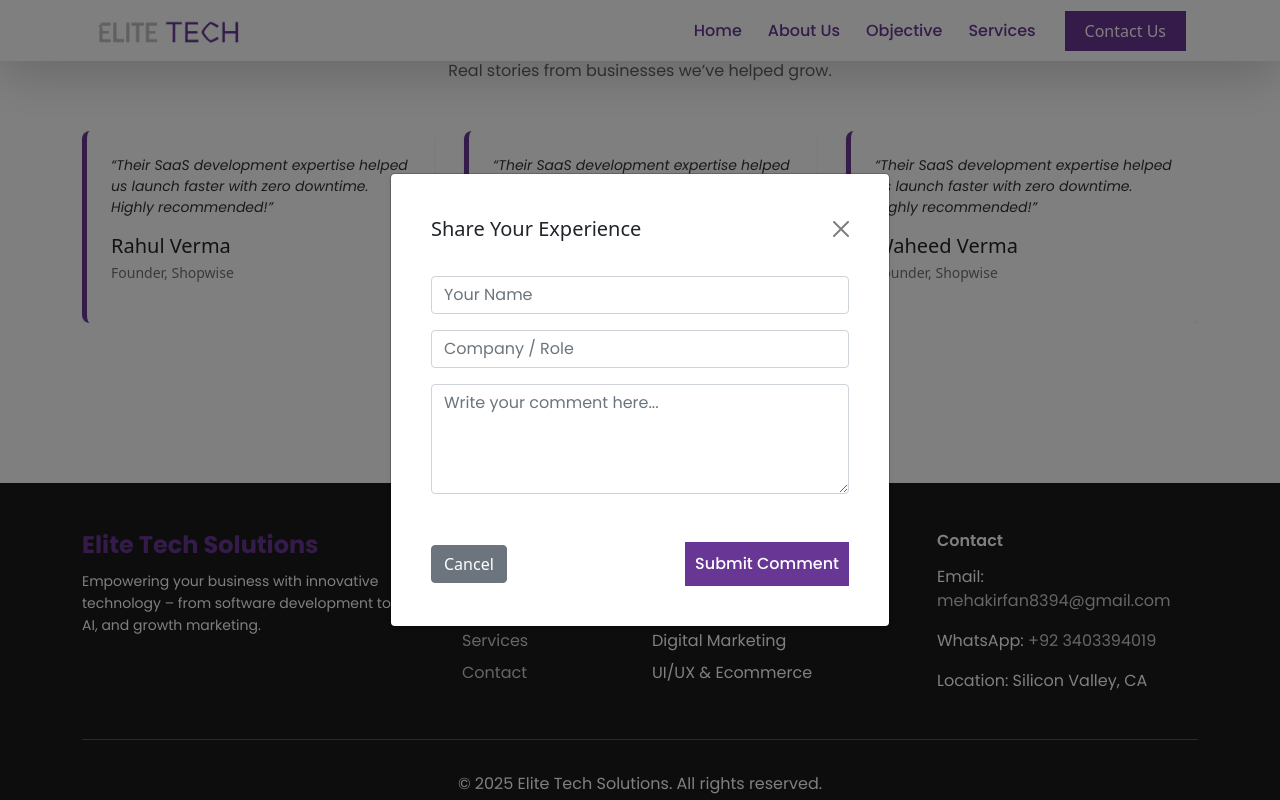
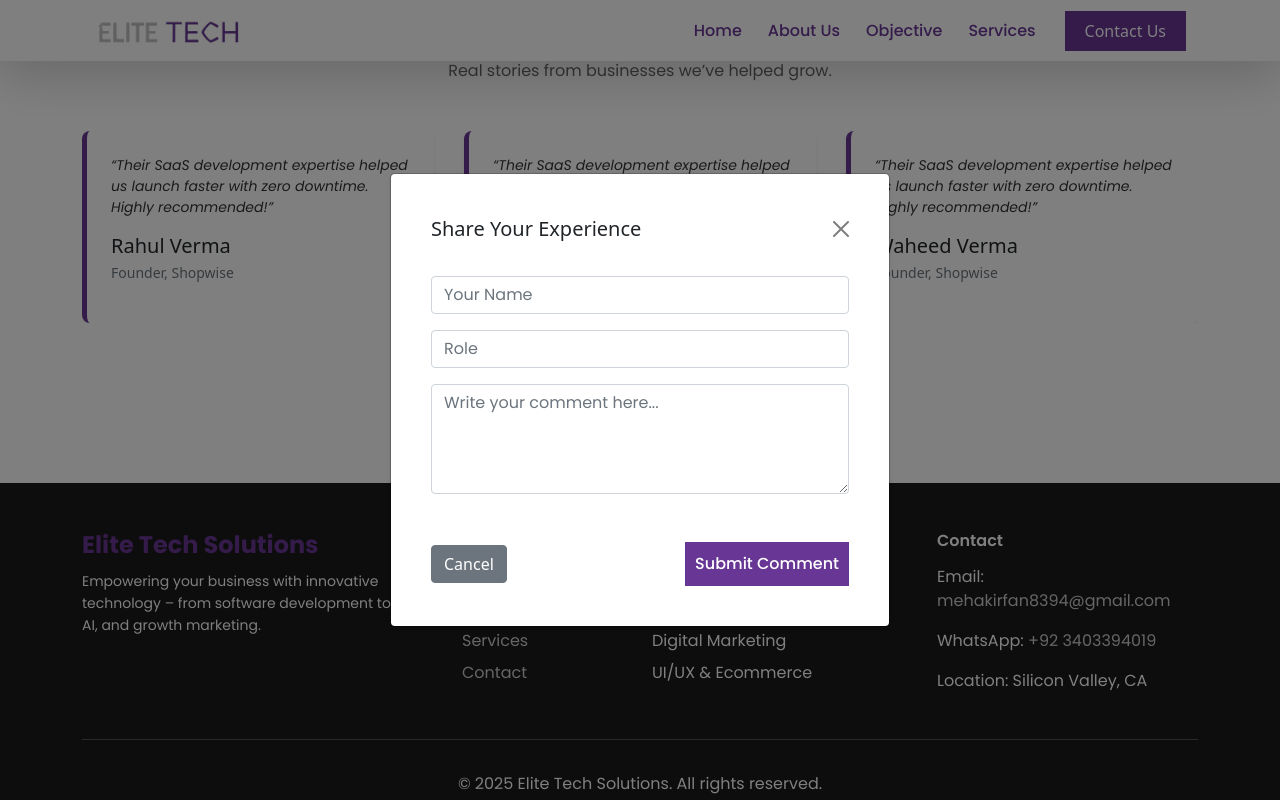
Before and after one commit to amnakhalid625/Elite_tech_website, a React (Vite) app: page / in a window 1280 px wide. Both pictures are taken after a click on the button "Add Your Comment". Shown: the part 4654-5454 px from the top of the page. Built offline with nearby package versions, Linux system fonts and the light colour scheme.

Commit message:
elite_website

```diff
--- a/src/pages/testimonial/Testimonial.jsx
+++ b/src/pages/testimonial/Testimonial.jsx
@@ -80,7 +80,7 @@ const TestimonialSection = () => {
           <input
             type="text"
             className="form-control"
-            placeholder="Company / Role"
+            placeholder="Role"
           />
         </div>
 
```
